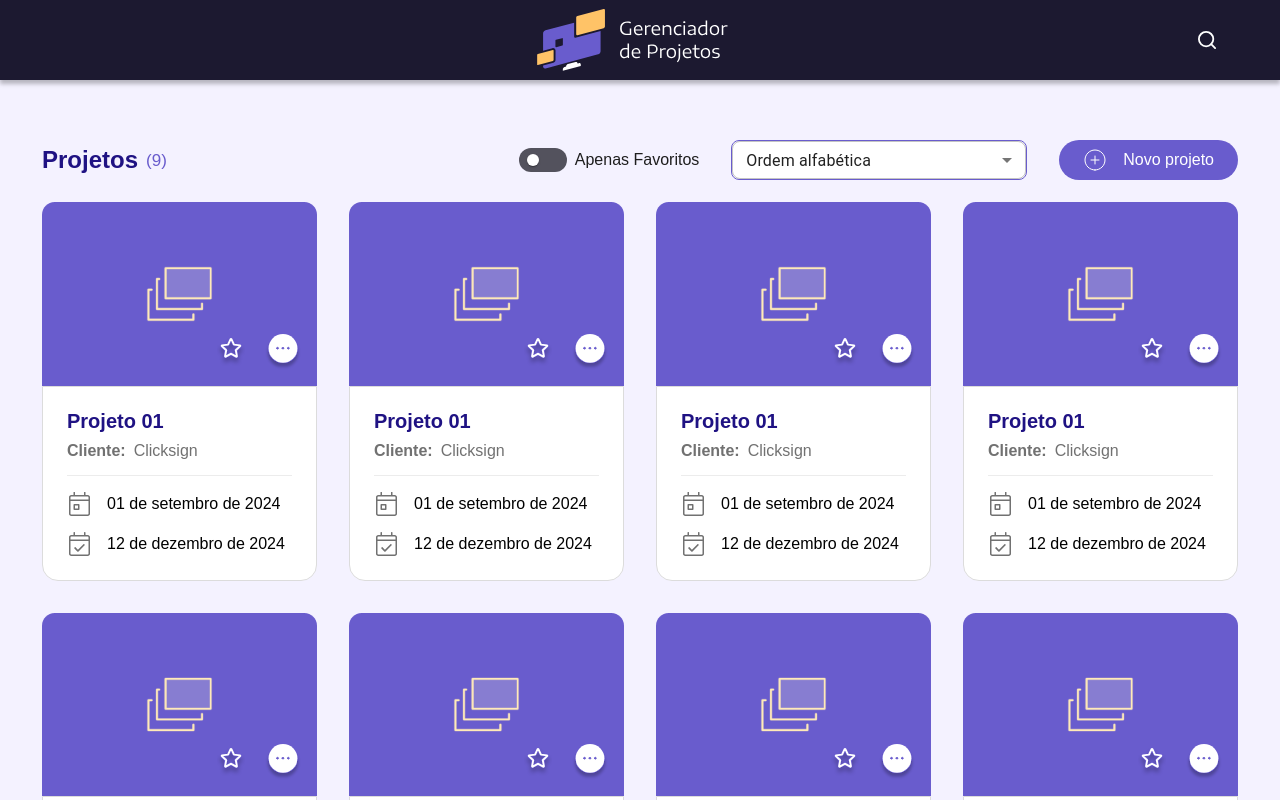
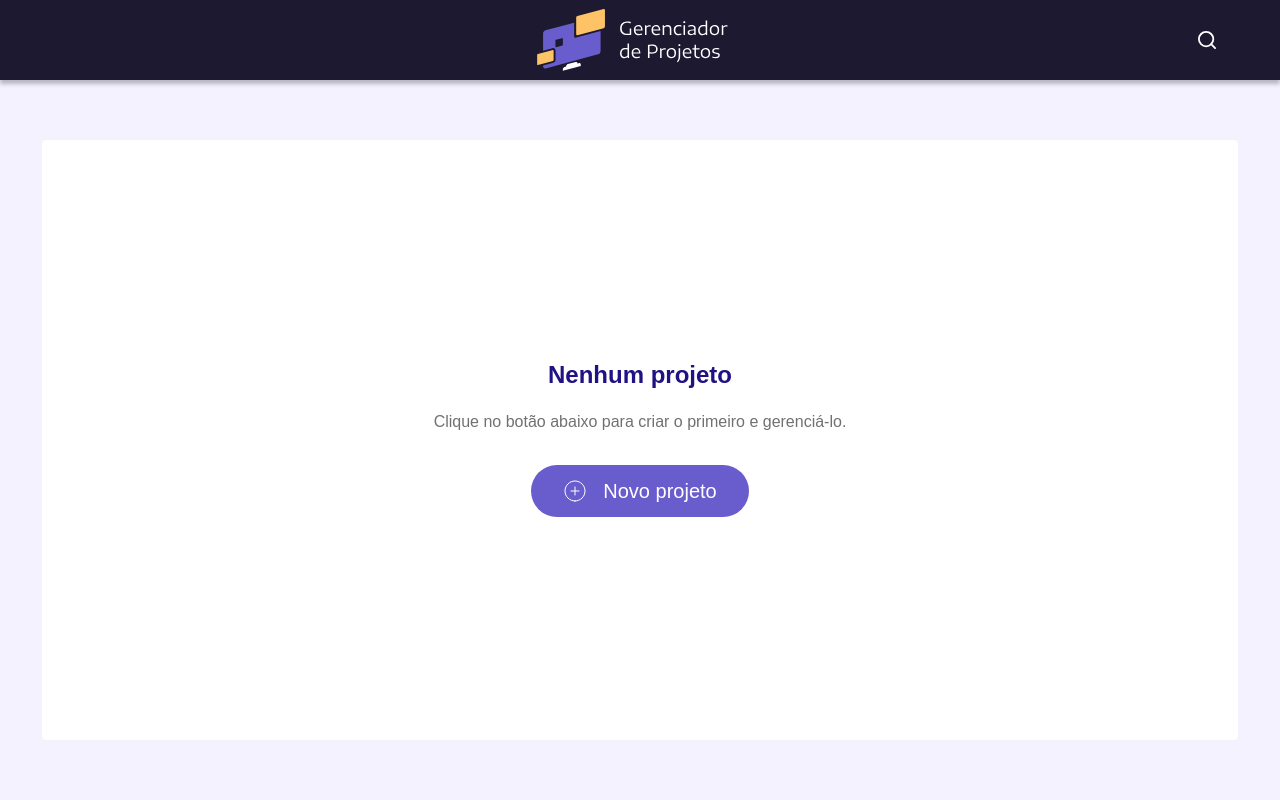
Before and after one commit to LucasBecker19/clicksign-project-manager, a Next.js app: page / in a window 1280 px wide. Shown: the top 800 px of the page. Built offline with nearby package versions, Linux system fonts and the light colour scheme; a web font is replaced by a local one.

Commit message:
feat: implement project management features and filters with Zustand store, project types, and UI enhancements

```diff
--- a/app/projects/edit/[uuid]/page.tsx
+++ b/app/projects/edit/[uuid]/page.tsx
@@ -9,7 +9,7 @@ export default function EditProject() {
         <Header />
 
         <div className="py-[67px] px-[45px]">
-            <Link href="/" className="flex items-center gap-2 cursor-pointer mb-2">
+            <Link href="/" className="flex items-center gap-2 cursor-pointer mb-2 w-fit">
                 <Image src="/images/arrow-left.svg" alt="back button" width={16} height={16} />
                 <span className="align-middle text-accent">Voltar</span>
             </Link>
--- a/app/projects/new/page.tsx
+++ b/app/projects/new/page.tsx
@@ -9,7 +9,7 @@ export default function NewProject() {
         <Header />
 
         <div className="py-[67px] px-[45px]">
-            <Link href="/" className="flex items-center gap-2 cursor-pointer mb-2">
+            <Link href="/" className="flex items-center gap-2 cursor-pointer mb-2 w-fit">
                 <Image src="/images/arrow-left.svg" alt="back button" width={16} height={16} />
                 <span className="align-middle text-accent">Voltar</span>
             </Link>
--- a/components/ProjectCard.tsx
+++ b/components/ProjectCard.tsx
@@ -2,20 +2,33 @@
 
 import Image from "next/image";
 import { useCallback, useId, useState } from "react";
+import { Project } from "@/types/project";
 
 import useCloseOnOutside from "@/hooks/useCloseOnOutside";
 import RemoveProjectModal from "./RemoveProjectModal";
+import useProjectStore from "@/store/projectStore";
 
-export default function ProjectCard() {
-    const [isFavorite, setIsFavorite] = useState(false);
+interface ProjectCardProps {
+  project: Project;
+}
+
+export default function ProjectCard({ project }: ProjectCardProps) {
+    const toggleFavorite = useProjectStore((state) => state.toggleFavorite);
+    const deleteProject = useProjectStore((state) => state.deleteProject);
+
     const [isMenuOpen, setIsMenuOpen] = useState(false);
     const [isRemoveModalOpen, setIsRemoveModalOpen] = useState(false);
     const closeMenu = useCallback(() => setIsMenuOpen(false), []);
     const menuRef = useCloseOnOutside<HTMLDivElement>(isMenuOpen, closeMenu);
     const menuId = useId();
 
-    const toggleFavorite = () => {
-        setIsFavorite((prevState) => !prevState);
+    const handleToggleFavorite = () => {
+        toggleFavorite(project.id);
+    };
+
+    const handleDeleteProject = () => {
+        deleteProject(project.id);
+        setIsRemoveModalOpen(false);
     };
 
     const toggleMenu = (e: React.MouseEvent) => {
@@ -23,19 +36,34 @@ export default function ProjectCard() {
         setIsMenuOpen((prevState) => !prevState);
     };
 
+    const formatDate = (dateString: string) => {
+        const date = new Date(dateString);
+        return date.toLocaleDateString('pt-BR', {
+            year: 'numeric',
+            month: 'long',
+            day: '2-digit'
+        });
+    };
+
     return (
         <div className="flex flex-col w-fit">
-            <div className="rounded-tr-2xl rounded-tl-2xl relative">
-                <Image src="/images/project-card-placeholder.svg" alt="Project Card Placeholder" width={346} height={231} />
+            <div className="rounded-tr-2xl rounded-tl-2xl relative w-[346px] h-[231px]">
+                <Image
+                    src={project.coverImage || "/images/project-card-placeholder.svg"}
+                    alt={project.name}
+                    fill
+                    sizes="346px"
+                    className="object-cover rounded-tr-2xl rounded-tl-2xl"
+                />
                 <button
                     type="button"
-                    aria-pressed={isFavorite}
-                    aria-label={isFavorite ? "Desfavoritar projeto" : "Favoritar projeto"}
+                    aria-pressed={project.isFavorite}
+                    aria-label={project.isFavorite ? "Desfavoritar projeto" : "Favoritar projeto"}
                     className="absolute right-[72px] bottom-5 w-7 h-7 cursor-pointer bg-transparent p-0 border-0"
-                    onClick={toggleFavorite}
+                    onClick={handleToggleFavorite}
                 >
                     <Image
-                        src={isFavorite ? "/images/favorite.svg" : "/images/favorite-outline.svg"}
+                        src={project.isFavorite ? "/images/favorite.svg" : "/images/favorite-outline.svg"}
                         alt=""
                         fill
                         className="object-cover hover-zoom"
@@ -62,7 +90,10 @@ export default function ProjectCard() {
                                         <span>Editar</span>
                                     </div>
                                 </button>
-                                <button type="button" className="cursor-pointer w-full text-left px-5 py-[14px] hover:bg-gray-100 font-normal text-base leading-4 text-accent" onClick={() => setIsRemoveModalOpen(true)}>
+                                <button type="button" className="cursor-pointer w-full text-left px-5 py-[14px] hover:bg-gray-100 font-normal text-base leading-4 text-accent" onClick={() => {
+                                    setIsMenuOpen(false);
+                                    setIsRemoveModalOpen(true);
+                                }}>
                                     <div className="flex items-center gap-3">
                                         <Image src="/images/trash.svg" alt="" width={24} height={24} />
                                         <span>Remover</span>
@@ -75,29 +106,28 @@ export default function ProjectCard() {
             </div>
             <div className="rounded-br-2xl rounded-bl-2xl flex flex-col gap-4 p-6 border border-[#DCDCDC] bg-white">
                 <div className="flex flex-col gap-3 border-b-1 border-line pb-4">
-                    <p className="font-bold text-xl leading-none text-title">Projeto 01</p>
+                    <p className="font-bold text-xl leading-none text-title">{project.name}</p>
                     <div className="flex items-center">
                         <span className="mr-2 font-bold text-base leading-none text-description">Cliente:</span>
-                        <span className="font-normal text-base leading-none text-description">Clicksign</span>
+                        <span className="font-normal text-base leading-none text-description">{project.client}</span>
                     </div>
                 </div>
                 <div className="flex flex-col gap-4">
                     <div className="flex items-center gap-4">
                         <Image src="/images/calendar-day-light.svg" alt="Calendar day light icon" width={24} height={24} />
-                        <span>01 de setembro de 2024</span>
+                        <span className="text-description">{formatDate(project.startDate)}</span>
                     </div>
                     <div className="flex items-center gap-4">
                         <Image src="/images/calendar-check-light.svg" alt="Calendar check light icon" width={24} height={24} />
-                        <span>12 de dezembro de 2024</span>
+                        <span className="text-description">{formatDate(project.endDate)}</span>
                     </div>
                 </div>
             </div>
             <RemoveProjectModal
                 isOpen={isRemoveModalOpen}
                 onClose={() => setIsRemoveModalOpen(false)}
-                onConfirm={() => {
-                    setIsRemoveModalOpen(false);
-                }}
+                onConfirm={handleDeleteProject}
+                projectName={project.name}
             />
         </div>
     );
--- a/components/ProjectForm.tsx
+++ b/components/ProjectForm.tsx
@@ -2,9 +2,11 @@
 'use client';
 
 import { useState } from 'react';
+import { useRouter } from 'next/navigation';
 import DateInput from './DateInput';
 import Button from './Button';
 import ImageUpload from './ImageUpload';
+import useProjectStore from '@/store/projectStore';
 
 interface Errors {
   projectName?: string;
@@ -14,10 +16,14 @@ interface Errors {
 }
 
 export default function ProjectForm() {
+  const router = useRouter();
+  const addProject = useProjectStore((state) => state.addProject);
+
   const [projectName, setProjectName] = useState('');
   const [client, setClient] = useState('');
   const [startDate, setStartDate] = useState('');
   const [endDate, setEndDate] = useState('');
+  const [coverImage, setCoverImage] = useState<File | null>(null);
   const [errors, setErrors] = useState<Errors>({});
   const [touched, setTouched] = useState({
     projectName: false,
@@ -102,7 +108,24 @@ export default function ProjectForm() {
 
   const handleSaveProject = () => {
     if (isFormValid()) {
-      console.log('Form is valid, saving project...');
+      const saveProject = (imageData?: string) => {
+        addProject({
+          name: projectName,
+          client: client,
+          startDate: startDate,
+          endDate: endDate,
+          coverImage: imageData
+        });
+        router.push('/');
+      };
+
+      if (coverImage) {
+        const reader = new FileReader();
+        reader.onloadend = () => saveProject(reader.result as string);
+        reader.readAsDataURL(coverImage);
+      } else {
+        saveProject();
+      }
     }
   };
 
@@ -194,7 +217,9 @@ export default function ProjectForm() {
                 <div className="flex gap-2 items-center">
                     <span className="form-title">Capa do projeto</span>
                 </div>
-                <ImageUpload />
+                <ImageUpload
+                    onImageChange={setCoverImage}
+                />
             </div>
 
             <div className="form-group">
--- a/components/Projects.tsx
+++ b/components/Projects.tsx
@@ -5,6 +5,47 @@ import Button from "./Button";
 import CustomSwitch from "./CustomSwitch";
 import { Select, MenuItem } from "@mui/material";
 import ProjectCard from "./ProjectCard";
+import useProjectStore, { SortDirection, SortOption } from "@/store/projectStore";
+import { useEffect, useMemo, useState } from "react";
+import { useRouter } from "next/navigation";
+
+export default function Projects () {
+    const router = useRouter();
+    const projects = useProjectStore((state) => state.projects);
+    const filter = useProjectStore((state) => state.filter);
+    const sortBy = useProjectStore((state) => state.sortBy);
+    const sortDirection = useProjectStore((state) => state.sortDirection);
+    const setFilter = useProjectStore((state) => state.setFilter);
+    const setSortBy = useProjectStore((state) => state.setSortBy);
+    const setSortDirection = useProjectStore((state) => state.setSortDirection);
+    const getFilteredProjects = useProjectStore((state) => state.getFilteredProjects);
+
+    const [hasHydrated, setHasHydrated] = useState(false);
+
+    useEffect(() => {
+        if (useProjectStore.persist?.hasHydrated?.()) {
+            Promise.resolve().then(() => setHasHydrated(true));
+        }
+        const unsub = useProjectStore.persist?.onFinishHydration?.(() => setHasHydrated(true));
+        return () => unsub?.();
+    }, []);
+
+    const deriveSortOption = (by: SortOption, direction: SortDirection) => {
+        if (by === 'name' && direction === 'asc') return 'alphabetical';
+        if (by === 'startDate' && direction === 'asc') return 'recent';
+        if (by === 'endDate' && direction === 'asc') return 'deadline';
+        return 'alphabetical';
+    };
+
+    const sortOption = useMemo(() => deriveSortOption(sortBy, sortDirection), [sortBy, sortDirection]);
+
+    const filteredProjects = hasHydrated ? getFilteredProjects() : [];
+
+    if (!hasHydrated) {
+        return null;
+    }
+
+    const isEmpty = projects.length === 0;
 
     const ProjectsEmptyState = (
         <div className="bg-content-background my-15 mx-card-x flex flex-1 justify-center items-center rounded">
@@ -16,14 +57,11 @@ const ProjectsEmptyState = (
                     size="large"
                     icon={<Image src="/images/plus-circle.svg" alt="Plus Circle" width={24} height={24} />}
                     title="Novo projeto"
-                action={() => undefined}
+                    action={() => router.push('/projects/new')}
                 />
             </div>
         </div>
     );
-
-export default function Projects () {
-    const isEmpty = false;
 
     if (isEmpty) {
         return ProjectsEmptyState;
@@ -34,11 +72,14 @@ export default function Projects () {
             <div className="flex items-center justify-between mb-[22px]">
                 <div className="flex items-center gap-2">
                     <p className="heading-2xl">Projetos</p>
-                    <span className="text-accent font-normal text-[17px] leading-none tracking-normal align-middle">(9)</span>
+                    <span className="text-accent font-normal text-[17px] leading-none tracking-normal align-middle">({projects.length})</span>
                 </div>
                 <div className="flex items-center gap-8">
                     <div className="flex items-center gap-2">
-                        <CustomSwitch />
+                        <CustomSwitch
+                            checked={filter === 'favorites'}
+                            onChange={(_event, checked) => setFilter(checked ? 'favorites' : 'all')}
+                        />
                         <span className="font-normal text-base leading-22 tracking-normal text-text-dark">Apenas Favoritos</span>
                     </div>
 
@@ -46,7 +87,25 @@ export default function Projects () {
                         <Select
                             name="orderBy"
                             id="orderBy"
-                            defaultValue="alphabetical"
+                            value={sortOption}
+                            onChange={(e) => {
+                                const value = e.target.value as string;
+
+                                switch(value) {
+                                    case 'alphabetical':
+                                        setSortBy('name');
+                                        setSortDirection('asc');
+                                        break;
+                                    case 'recent':
+                                        setSortBy('startDate');
+                                        setSortDirection('asc');
+                                        break;
+                                    case 'deadline':
+                                        setSortBy('endDate');
+                                        setSortDirection('asc');
+                                        break;
+                                }
+                            }}
                             className="border border-accent bg-white w-[296px] h-10"
                             sx={{
                                 borderRadius: '8px',
@@ -63,20 +122,15 @@ export default function Projects () {
                         size="medium"
                         icon={<Image src="/images/plus-circle.svg" alt="Plus Circle" width={24} height={24} />}
                         title="Novo projeto"
-                        action={() => undefined}
+                        action={() => router.push('/projects/new')}
                     />
                 </div>
             </div>
 
             <div className="grid grid-cols-1 md:grid-cols-2 lg:grid-cols-3 xl:grid-cols-4 2xl:grid-cols-5 gap-8">
-                <ProjectCard />
-                <ProjectCard />
-                <ProjectCard />
-                <ProjectCard />
-                <ProjectCard />
-                <ProjectCard />
-                <ProjectCard />
-                <ProjectCard />
+                {filteredProjects.map((project) => (
+                    <ProjectCard key={project.id} project={project} />
+                ))}
             </div>
         </div>
     );
--- a/components/RemoveProjectModal.tsx
+++ b/components/RemoveProjectModal.tsx
@@ -7,9 +7,10 @@ type RemoveProjectModalProps = {
     isOpen: boolean;
     onClose: () => void;
     onConfirm: () => void;
+    projectName: string;
 };
 
-export default function RemoveProjectModal({ isOpen, onClose, onConfirm }: RemoveProjectModalProps) {
+export default function RemoveProjectModal({ isOpen, onClose, onConfirm, projectName }: RemoveProjectModalProps) {
     if (!isOpen) return null;
 
     return (
@@ -22,7 +23,7 @@ export default function RemoveProjectModal({ isOpen, onClose, onConfirm }: Remov
                 <div className="border-t-1 border-line flex flex-col">
                     <div className="flex flex-col gap-3 my-8">
                         <span className="font-normal text-base leading-[22px] text-center text-description">Essa ação removerá definitivamente o projeto:</span>
-                        <span className="font-medium text-2xl leading-[32px] text-center text-dark">Nome do projeto</span>
+                        <span className="font-medium text-2xl leading-[32px] text-center text-dark">{projectName}</span>
                     </div>
                     <div className="flex m-auto justify-center items-center gap-8">
                         <Button title="Cancelar" action={onClose} variant="outline" size="large" />
--- a/package.json
+++ b/package.json
@@ -14,7 +14,8 @@
     "@mui/material": "^7.3.7",
     "next": "16.1.3",
     "react": "19.2.3",
-    "react-dom": "19.2.3"
+    "react-dom": "19.2.3",
+    "zustand": "^5.0.10"
   },
   "devDependencies": {
     "@tailwindcss/postcss": "^4",
--- /dev/null
+++ b/store/projectStore.ts
@@ -0,0 +1,136 @@
+import { create } from 'zustand';
+import { persist } from 'zustand/middleware';
+import { Project, CreateProjectInput, UpdateProjectInput } from '@/types/project';
+
+export type SortOption = 'name' | 'startDate' | 'endDate';
+export type SortDirection = 'asc' | 'desc';
+export type FilterOption = 'all' | 'favorites';
+
+interface ProjectState {
+  projects: Project[];
+  sortBy: SortOption;
+  sortDirection: SortDirection;
+  filter: FilterOption;
+  searchQuery: string;
+
+  // Actions
+  addProject: (project: CreateProjectInput) => void;
+  updateProject: (project: UpdateProjectInput) => void;
+  deleteProject: (id: string) => void;
+  toggleFavorite: (id: string) => void;
+  setSortBy: (sortBy: SortOption) => void;
+  setSortDirection: (direction: SortDirection) => void;
+  setFilter: (filter: FilterOption) => void;
+  setSearchQuery: (query: string) => void;
+  getFilteredProjects: () => Project[];
+}
+
+const useProjectStore = create<ProjectState>()(
+  persist(
+    (set, get) => ({
+      projects: [],
+      sortBy: 'name',
+      sortDirection: 'asc',
+      filter: 'all',
+      searchQuery: '',
+
+      addProject: (projectInput: CreateProjectInput) => {
+        const newProject: Project = {
+          ...projectInput,
+          id: crypto.randomUUID(),
+          isFavorite: false,
+        };
+        set((state) => ({
+          projects: [...state.projects, newProject],
+        }));
+      },
+
+      updateProject: (projectUpdate: UpdateProjectInput) => {
+        set((state) => ({
+          projects: state.projects.map((project) =>
+            project.id === projectUpdate.id
+              ? {
+                  ...project,
+                  ...projectUpdate,
+                }
+              : project
+          ),
+        }));
+      },
+
+      deleteProject: (id: string) => {
+        set((state) => ({
+          projects: state.projects.filter((project) => project.id !== id),
+        }));
+      },
+
+      toggleFavorite: (id: string) => {
+        set((state) => ({
+          projects: state.projects.map((project) =>
+            project.id === id
+              ? {
+                  ...project,
+                  isFavorite: !project.isFavorite,
+                }
+              : project
+          ),
+        }));
+      },
+
+      setSortBy: (sortBy: SortOption) => {
+        set({ sortBy });
+      },
+
+      setSortDirection: (direction: SortDirection) => {
+        set({ sortDirection: direction });
+      },
+
+      setFilter: (filter: FilterOption) => {
+        set({ filter });
+      },
+
+      setSearchQuery: (query: string) => {
+        set({ searchQuery: query });
+      },
+
+      getFilteredProjects: () => {
+        const { projects, filter, searchQuery, sortBy, sortDirection } = get();
+
+        let filtered = projects;
+        if (filter === 'favorites') {
+          filtered = projects.filter((p) => p.isFavorite);
+        }
+
+        if (searchQuery.length >= 3) {
+          const query = searchQuery.toLowerCase();
+          filtered = filtered.filter(
+            (p) =>
+              p.name.toLowerCase().includes(query) ||
+              p.client.toLowerCase().includes(query)
+          );
+        }
+
+        const sorted = [...filtered].sort((a, b) => {
+          const aRaw = a[sortBy];
+          const bRaw = b[sortBy];
+
+          if (sortBy === 'startDate' || sortBy === 'endDate') {
+            const aValue = Date.parse(aRaw as string) || 0;
+            const bValue = Date.parse(bRaw as string) || 0;
+            return sortDirection === 'asc' ? aValue - bValue : bValue - aValue;
+          }
+
+          const result = (aRaw as string).localeCompare(bRaw as string, undefined, { sensitivity: 'base' });
+          return sortDirection === 'asc' ? result : -result;
+        });
+
+        return sorted;
+      },
+    }),
+    {
+      name: 'project-storage',
+    }
+  )
+);
+
+export default useProjectStore;
--- /dev/null
+++ b/types/project.ts
@@ -0,0 +1,12 @@
+export interface Project {
+  id: string;
+  name: string;
+  client: string;
+  coverImage?: string;
+  startDate: string;
+  endDate: string;
+  isFavorite: boolean;
+}
+
+export type CreateProjectInput = Omit<Project, 'id' | 'isFavorite'>;
+export type UpdateProjectInput = Partial<CreateProjectInput> & { id: string };
```
Also changed, not shown: 1 other file (tests, documents, lock files or other folders). Lines whose indentation alone changed are shown as unchanged.
